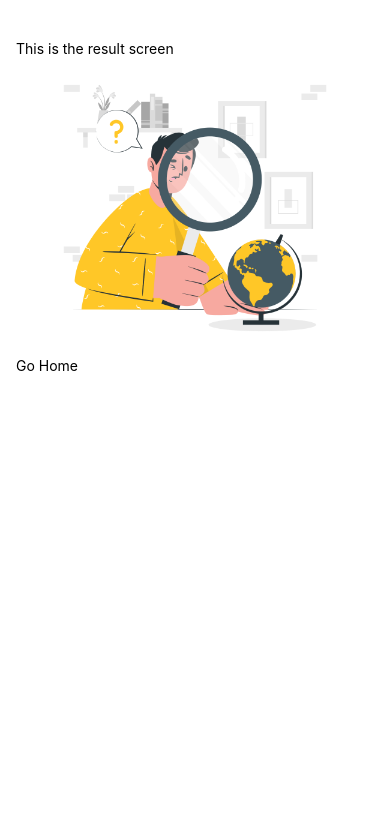
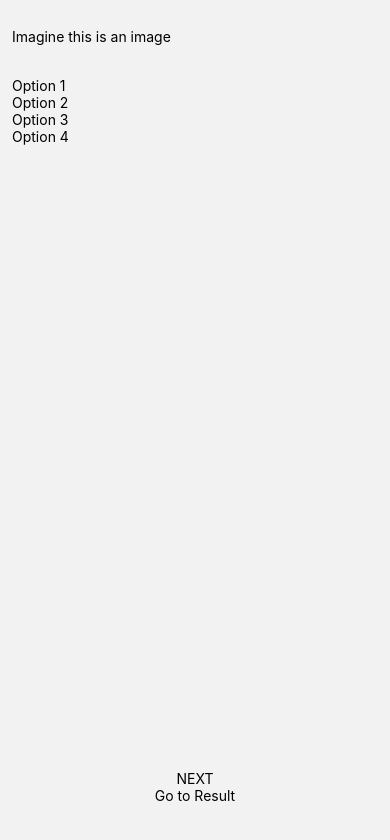
Before and after one commit to nsamadhana/racedar, a React Native app: screen /Quiz in a window 390 px wide. Shown: the top 840 px of the page. Built offline with nearby package versions, Linux system fonts and the light colour scheme.

Commit message:
Added stack navigation

```diff
--- a/App.js
+++ b/App.js
@@ -1,18 +1,16 @@
 import { StatusBar } from 'expo-status-bar';
 import { StyleSheet, Text, View } from 'react-native';
-import Home from './screens/Home';
-import Quiz from './screens/Quiz';
-import Result from './screens/Result';
+import { NavigationContainer } from '@react-navigation/native';
+import MyStack from './navigation';
 
 
 export default function App() {
   return (
-    <View style={styles.container}>
-      {/* <Home/>  */}
-      {/* <Quiz/> */}
-      <Result />
-      <StatusBar style="auto" />
-    </View>
+
+    <NavigationContainer>
+      <MyStack></MyStack>
+    </NavigationContainer>
+
   );
 }
 
--- /dev/null
+++ b/navigation/index.js
@@ -0,0 +1,19 @@
+import React from 'react';
+import { createStackNavigator } from '@react-navigation/stack';
+import Home from '../screens/Home';
+import Quiz from '../screens/Quiz';
+import Result from '../screens/Result';
+
+const Stack = createStackNavigator();
+
+function MyStack() {
+  return (
+    <Stack.Navigator>
+      <Stack.Screen name="Home" component={Home} options={{headerShown:false}}/>
+      <Stack.Screen name="Quiz" component={Quiz} options={{headerShown:false}}/>
+      <Stack.Screen name="Result" component={Result} options={{headerShown:false}}/>
+    </Stack.Navigator>
+  );
+}
+
+export default MyStack;
--- a/package.json
+++ b/package.json
@@ -9,12 +9,16 @@
     "web": "expo start --web"
   },
   "dependencies": {
+    "@react-navigation/native": "^6.1.7",
+    "@react-navigation/stack": "^6.3.17",
     "expo": "~49.0.7",
     "expo-status-bar": "~1.6.0",
     "react": "18.2.0",
     "react-dom": "^18.2.0",
     "react-native": "0.72.3",
-    "react-native-web": "~0.19.6"
+    "react-native-web": "~0.19.6",
+    "react-native-screens": "~3.22.0",
+    "react-native-safe-area-context": "4.6.3"
   },
   "devDependencies": {
     "@babel/core": "^7.20.0"
--- a/screens/home.js
+++ b/screens/home.js
@@ -3,7 +3,7 @@ import { Image, StyleSheet, Text, View, TouchableOpacity } from 'react-native';
 import Title from '../components/Title';
 
 
-export default function Home() {
+export default function Home({navigation}) {
   return (
     <View>
     <Title/>
@@ -15,7 +15,7 @@ export default function Home() {
       />
     </View>
 
-    <TouchableOpacity style={styles.button}>
+    <TouchableOpacity onPress={()=>navigation.navigate("Quiz")}>
       <Text>Start Button</Text>
     </TouchableOpacity>
 
--- a/screens/quiz.js
+++ b/screens/quiz.js
@@ -1,6 +1,6 @@
-import { StyleSheet, Text, View, TouchableOpacity} from 'react-native';
+import { StyleSheet, Text, View, TouchableOpacity, Touchable} from 'react-native';
 
-export default function Quiz() {
+export default function Quiz({navigation}) {
   return (
     <View style={styles.container}>
 
@@ -30,6 +30,10 @@ export default function Quiz() {
         <TouchableOpacity>
           <Text>NEXT</Text>
         </TouchableOpacity>
+
+        <TouchableOpacity onPress={()=>navigation.navigate("Result")}>
+          <Text>Go to Result</Text>
+        </TouchableOpacity>
       </View>
 
 
--- a/screens/result.js
+++ b/screens/result.js
@@ -1,7 +1,7 @@
 import { StatusBar } from 'expo-status-bar';
 import { StyleSheet, Text, View, Image, TouchableOpacity } from 'react-native';
 
-export default function Result() {
+export default function Result({navigation}) {
   return (
     <View >
       <View>
@@ -16,7 +16,7 @@ export default function Result() {
     </View>
 
     <View>
-      <TouchableOpacity>
+      <TouchableOpacity onPress={()=>navigation.navigate("Home")}>
         <Text>Go Home</Text>
       </TouchableOpacity>
     </View>
```
Also changed, not shown: 1 other file (tests, documents, lock files or other folders).
